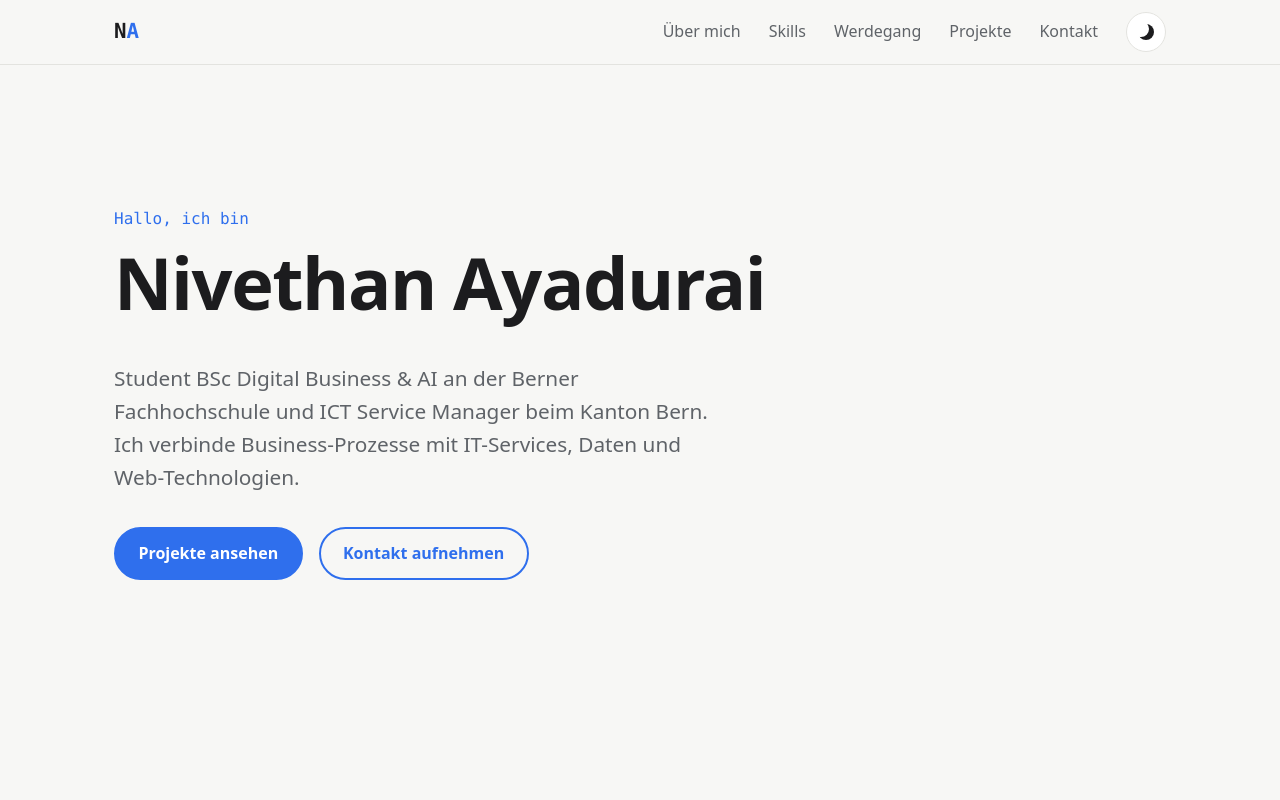
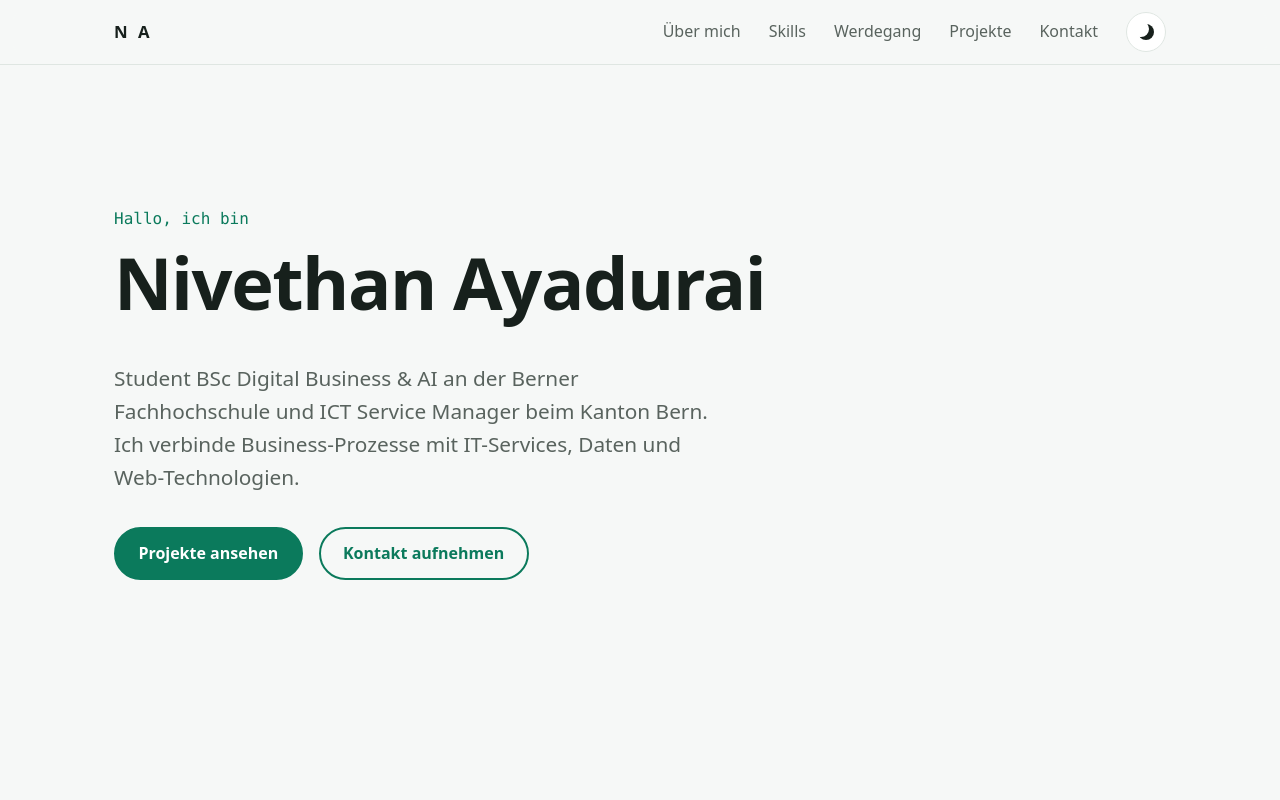
Before and after one commit to Ayadn2/ayadn2.github.io, a plain HTML site: page index.html in a window 1280 px wide. Shown: the top 800 px of the page. Drawn offline with Linux system fonts and the light colour scheme; no server answers.

Commit message:
Farbschema auf Grün angepasst/korrigiert

```diff
--- a/css/style.css
+++ b/css/style.css
@@ -6,14 +6,14 @@
 
 /* ---------- 1. Variablen (Design-Tokens) ---------- */
 :root {
-  --color-bg: #f7f7f5;
+  --color-bg: #f6f8f7;
   --color-surface: #ffffff;
-  --color-text: #1c1c1e;
-  --color-muted: #5f6368;
-  --color-border: #e3e3df;
-  --color-accent: #2f6fed;
+  --color-text: #17201c;
+  --color-muted: #59635e;
+  --color-border: #dfe6e2;
+  --color-accent: #0b7a5c;          /* Smaragdgrün, kontrastreich auf Hell */
   --color-accent-contrast: #ffffff;
-  --color-accent-soft: rgba(47, 111, 237, 0.1);
+  --color-accent-soft: rgba(11, 122, 92, 0.1);
 
   --font-base: system-ui, -apple-system, "Segoe UI", Roboto, sans-serif;
   --font-mono: ui-monospace, "SF Mono", Menlo, monospace;
@@ -27,14 +27,14 @@
 }
 
 [data-theme="dark"] {
-  --color-bg: #121214;
-  --color-surface: #1c1c20;
-  --color-text: #ececee;
-  --color-muted: #a0a0a8;
-  --color-border: #2c2c32;
-  --color-accent: #6b9bff;
-  --color-accent-contrast: #0b0b0d;
-  --color-accent-soft: rgba(107, 155, 255, 0.14);
+  --color-bg: #111413;
+  --color-surface: #1a1f1d;
+  --color-text: #e9eeec;
+  --color-muted: #9ca8a2;
+  --color-border: #2a312e;
+  --color-accent: #34d399;          /* Smaragdgrün, leuchtend auf Dunkel */
+  --color-accent-contrast: #0b0f0d;
+  --color-accent-soft: rgba(52, 211, 153, 0.14);
   --shadow: 0 1px 2px rgba(0, 0, 0, 0.3), 0 4px 16px rgba(0, 0, 0, 0.25);
 }
 
@@ -152,15 +152,32 @@ ul {
 }
 
 .nav__logo {
-  font-family: var(--font-mono);
-  font-weight: 700;
-  font-size: 1.3rem;
+  display: flex;
+  align-items: center;
+  gap: 0.65rem;
   text-decoration: none;
   color: var(--color-text);
+  font-weight: 700;
+  font-size: 1.05rem;
 }
 
-.nav__logo span {
-  color: var(--color-accent);
+/* Monogramm im Kreis */
+.nav__logo-mark {
+  width: 38px;
+  height: 38px;
+  display: grid;
+  place-items: center;
+  border-radius: 50%;
+  background: var(--color-accent);
+  color: var(--color-accent-contrast);
+  font-family: var(--font-mono);
+  font-size: 0.85rem;
+  letter-spacing: 0.02em;
+  transition: transform 0.2s ease;
+}
+
+.nav__logo:hover .nav__logo-mark {
+  transform: rotate(-8deg) scale(1.05);
 }
 
 .nav__menu {
```
